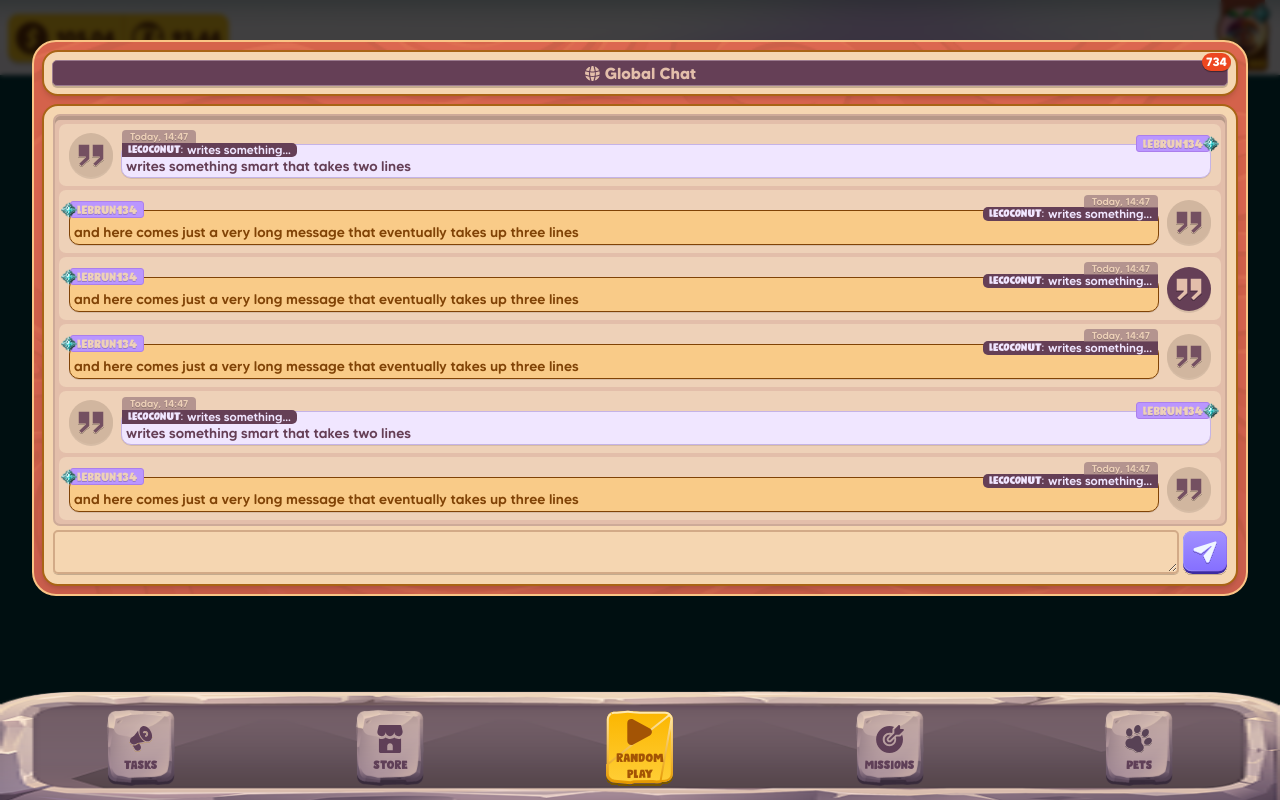
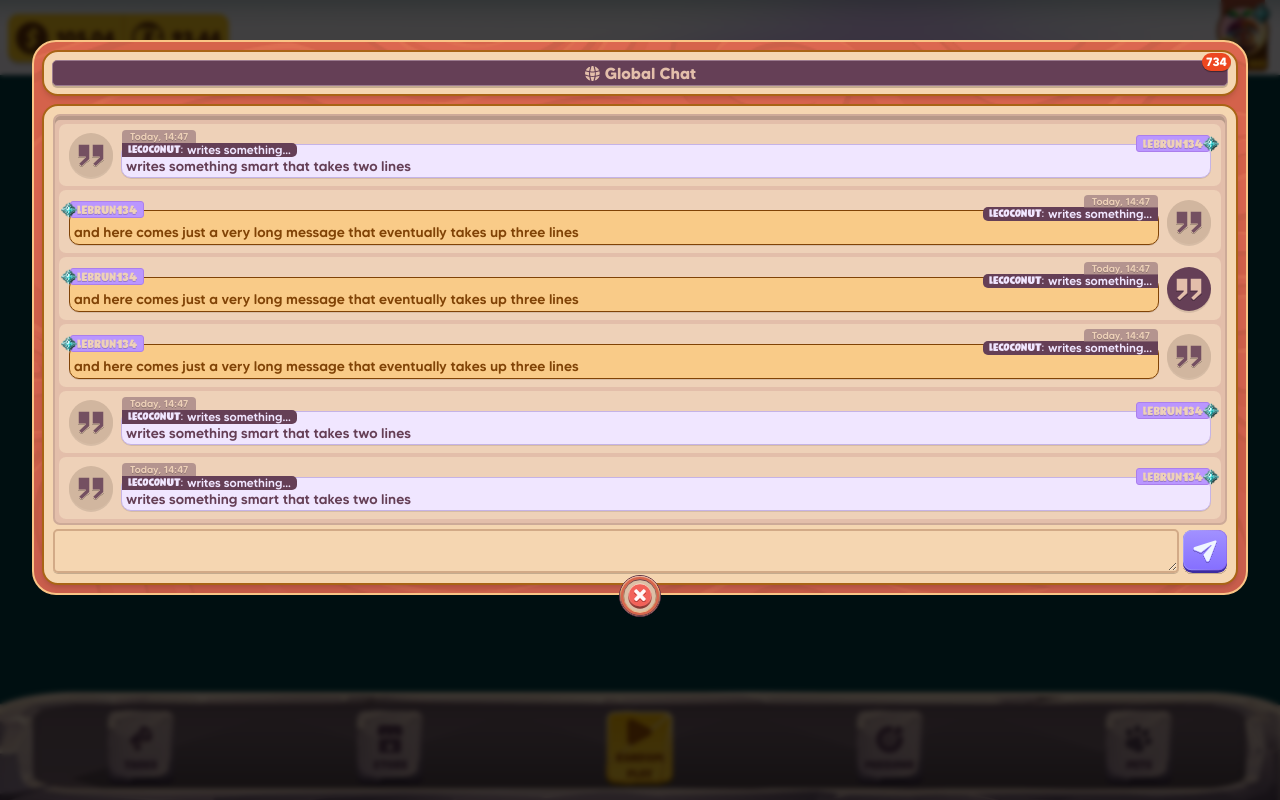
Before and after one commit to goodlucklucky/kk-hub-front, a Next.js app: page /chat in a window 1280 px wide. Built offline with nearby package versions, Linux system fonts and the light colour scheme.

Commit message:
fix: chatting page

```diff
--- a/src/app/(pages)/(default)/chat/page.tsx
+++ b/src/app/(pages)/(default)/chat/page.tsx
@@ -9,13 +9,14 @@ import startchat from "@assets/images/star-chat.png";
 //import components
 import { SendBtnIcon } from "@/app/_assets/svg/sendbtn";
 import { DotIcon } from "@/app/_assets/svg/chat";
+import { CloseIcon } from "@/app/_assets/svg/close";
 
 export default function Profile() {
 
   return (
     <>
-      <div className="absolute top-0 left-0 w-full h-full bg-black/75 backdrop-blur-[2.5px]" />
-      <div className="bg-[url(/images/board_2.png)] flex flex-col gap-2 bg-cover bg-center fixed top-10 w-[95%] max-h-[720px] z-50 border-2 border-[#FAC485] rounded-3xl mx-auto p-2 right-0 left-0">
+      <div className="absolute top-0 left-0 w-full h-full bg-black/75 backdrop-blur-[2.5px] z-10" />
+      <div className="bg-[url(/images/board_2.png)] flex flex-col gap-2 bg-cover bg-center fixed top-10 w-[95%] max-h-[90%] z-50 border-2 border-[#FAC485] rounded-3xl mx-auto p-2 right-0 left-0">
         <div className="flex justify-between items-center gap-x-3 bg-[#F5D6B1] rounded-2xl p-2 shadow-md border-2 border-[#A96415]">
           <div className="w-full rounded-[5px] border border-[#9C7B8F] bg-[#653F56] shadow-[0px_2px_0px_0px_rgba(0,0,0,0.20)] flex justify-center items-center gap-x-1 relative">
             <EarthIcon />
@@ -25,8 +26,12 @@ export default function Profile() {
             </span>
           </div>
         </div>
-        <div className="flex flex-col gap-1 px-[9px] py-2 bg-[#F5D6B1] rounded-2xl shadow-md border-2 border-[#A96415]">
-          <div className="rounded-[7px] border-2 border-[#CDAA98] bg-[#E3BEAA] shadow-[0px_4px_0px_0px_rgba(0,0,0,0.20)_inset] p-1 pt-2 flex flex-col gap-y-1">
+        <div className="flex justify-center items-center w-full absolute -bottom-6 right-0">
+          <CloseIcon />
+        </div>
+
+        <div className="flex flex-col gap-1 px-[9px] py-2 bg-[#F5D6B1] rounded-2xl shadow-md border-2 border-[#A96415] flex-1 overflow-auto">
+          <div className="rounded-[7px] border-2 border-[#CDAA98] bg-[#E3BEAA] shadow-[0px_4px_0px_0px_rgba(0,0,0,0.20)_inset] p-1 pt-2 flex flex-col flex-1 gap-y-1 overflow-auto">
             <div className="w-full flex justify-between items-center bg-[#EED1B8] rounded-[7px] py-2 px-2.5 gap-x-2">
               <div className="w-11 h-11 flex justify-center items-center rounded-full bg-[#D1B69F] shadow-[0px_2px_0px_0px_rgba(0,0,0,0.10)]">
                 <DotIcon />
@@ -153,11 +158,14 @@ export default function Profile() {
               </div>
             </div>
             <div className="w-full flex justify-between items-center bg-[#EED1B8] rounded-[7px] py-2 px-2.5 gap-x-2">
-              <div className="rounded-[10px] border border-[#804306] bg-[#F9CB88] shadow-[0px_1px_0px_0px_rgba(0,0,0,0.10)] flex-1 p-1 relative pt-3.5 mt-3">
-                <div className="text-[#804306] text-[14px]/[15px] font-medium font-made-tommy">
-                  and here comes just a very long message that eventually takes up three lines
+              <div className="w-11 h-11 flex justify-center items-center rounded-full bg-[#D1B69F] shadow-[0px_2px_0px_0px_rgba(0,0,0,0.10)]">
+                <DotIcon />
+              </div>
+              <div className="rounded-[10px] border border-[#C5B3E6] bg-[#F0E6FF] shadow-[0px_1px_0px_0px_rgba(0,0,0,0.10)] flex-1 p-1 relative pt-3.5 mt-3">
+                <div className="text-[#653F56] text-[14px]/[14px] font-medium font-made-tommy">
+                  writes something smart that takes two lines
                 </div>
-                <div className="absolute -right-0 -top-1 bg-[#653F56] rounded-l-[5px] text-[#F0E6FF] p-[1px] px-1.5 flex gap-y-1">
+                <div className="absolute -left-0 -top-0.5 bg-[#653F56] rounded-r-[5px] text-[#F0E6FF] p-[1px] px-1.5 flex gap-y-1">
                   <div className="font-bumper-sticker text-[11px]/[12px] font-normal">
                     LECOCONUT:
                   </div>
@@ -165,16 +173,13 @@ export default function Profile() {
                     writes something...
                   </div>
                 </div>
-                <div className="flex justify-center items-center gap-x-1 absolute -top-[16px] right-0 bg-[#97757AA8] font-made-tommy text-[10px]/[10px] font-medium rounded-t-[4px] px-2 py-[1px] pt-[2px] text-[#EED1B8] [text-shadow:0px_1px_0px_rgba(0,0,0,0.20)]">
+                <div className="flex justify-center items-center gap-x-1 absolute -top-[15px] left-0 bg-[#97757AA8] font-made-tommy text-[10px]/[10px] font-medium rounded-t-[4px] px-2 py-[1px] pt-[2px] text-[#EED1B8] [text-shadow:0px_1px_0px_rgba(0,0,0,0.20)]">
                   Today, 14:47
                 </div>
-                <div className="flex justify-center items-center gap-x-1 absolute -top-[10px] left-0 rounded-[3px] border border-[#AB7EEC] bg-[#BA96FF] font-bumper-sticker text-[12px]/[12px] font-medium px-1.5 py-[1px] pt-[2px] text-[#EED1B8] [text-shadow:0px_1px_0px_rgba(0,0,0,0.20)]">
+                <div className="flex justify-center items-center gap-x-1 absolute -top-[10px] right-0 rounded-[3px] border border-[#AB7EEC] bg-[#BA96FF] font-bumper-sticker text-[12px]/[12px] font-medium px-1.5 py-[1px] pt-[2px] text-[#EED1B8] [text-shadow:0px_1px_0px_rgba(0,0,0,0.20)]">
                   LEBRUN134
-                  <Image src={startchat} alt="startchat" className="w-4 h-4 absolute -left-[10px]" />
+                  <Image src={startchat} alt="startchat" className="w-4 h-4 absolute -right-[10px]" />
                 </div>
-              </div>
-              <div className="w-11 h-11 flex justify-center items-center rounded-full bg-[#D1B69F] shadow-[0px_2px_0px_0px_rgba(0,0,0,0.10)]">
-                <DotIcon />
               </div>
             </div>
           </div>
--- a/src/app/(pages)/(default)/claim/page.tsx
+++ b/src/app/(pages)/(default)/claim/page.tsx
@@ -37,7 +37,7 @@ export default function ClaimPage() {
           quality={75}
           sizes="100vw"
         />
-        <div className="bg-[url(/images/board_2.png)] flex flex-col gap-3 bg-cover bg-center w-[90%] mx-auto z-50 border-2 border-[#FAC485] rounded-3xl p-2 right-0 left-0 relative mt-10">
+        <div className="bg-[url(/images/board_2.png)] flex flex-col gap-3 bg-cover bg-center w-[95%] mx-auto z-50 border-2 border-[#FAC485] rounded-3xl p-2 right-0 left-0 relative mt-12">
           <div className="w-full h-16 flex justify-center items-center absolute -top-10">
             <Image
               src={banner}
@@ -51,7 +51,7 @@ export default function ClaimPage() {
               Koko Chests
             </span>
           </div>
-          <div className="bg-gradient-to-b from-[#FDE9C7] to-[#F5D6B1] rounded-[15px] py-6 shadow-[0px_2px_0px_0px_rgba(0,0,0,0.20)] border border-[#A96415] flex-1 flex flex-col overflow-y-auto pb-19">
+          <div className="bg-gradient-to-b from-[#FDE9C7] to-[#F5D6B1] rounded-[15px] py-6 shadow-[0px_2px_0px_0px_rgba(0,0,0,0.20)] border border-[#A96415] flex-1 flex flex-col overflow-y-auto pb-21">
             <div className="px-5 flex flex-col items-center gap-2 pb-3">
               <span className="text-[#8F6E75] text-center text-[15px] font-made-tommy font-bold">
                 Collect daily rewards & win mystery prizes from Koko Chests!
@@ -67,7 +67,7 @@ export default function ClaimPage() {
                   </span>
                 </div>
               </div>
-              <div className="rounded-xl border-2 border-[#CDAA98] bg-[#E3BEAA] shadow-[inset_0px_4px_0px_0px_rgba(0,0,0,0.20)] w-full p-3 relative pb-8">
+              <div className="rounded-xl border-2 border-[#CDAA98] bg-[#E3BEAA] shadow-[inset_0px_4px_0px_0px_rgba(0,0,0,0.20)] w-full pt-3 relative pb-8">
                 <div className="w-full grid grid-cols-3 gap-2">
                   <div className="w-[76px] relative mt-8 mx-auto">
                     <Image
@@ -188,10 +188,10 @@ export default function ClaimPage() {
                     </div>
                   </div>
                 </div>
-                <div className="w-full px-5 absolute -bottom-20 left-0 right-0">
-                  <div className="bg-[#EFC6AC] rounded-[10px] border-2 border-[#cc7138] p-1">
+                <div className="w-full px-5 absolute -bottom-20.5 left-0 right-0">
+                  <div className="bg-[#EFC6AC] rounded-[10px] border-2 border-[#db8e5e] p-1">
                     <div className="flex px-2 gap-x-2">
-                      <Image src={starClaim} alt="koko select" className="w-20 h-auto" />
+                      <Image src={starClaim} alt="koko select" className="w-[30%] h-auto" />
                       <div className="flex flex-col gap-y-0.5 py-2 flex-1">
                         <span className="text-[#745061] text-[12px] font-bumper-sticker font-normal leading-normal tracking-[0.32px]">The Mega Reward</span>
                         <span className="text-[#A17A76] text-[12px] font-made-tommy font-bold leading-normal tracking-[0.32px]">Keep the streak to win something special...</span>
```
